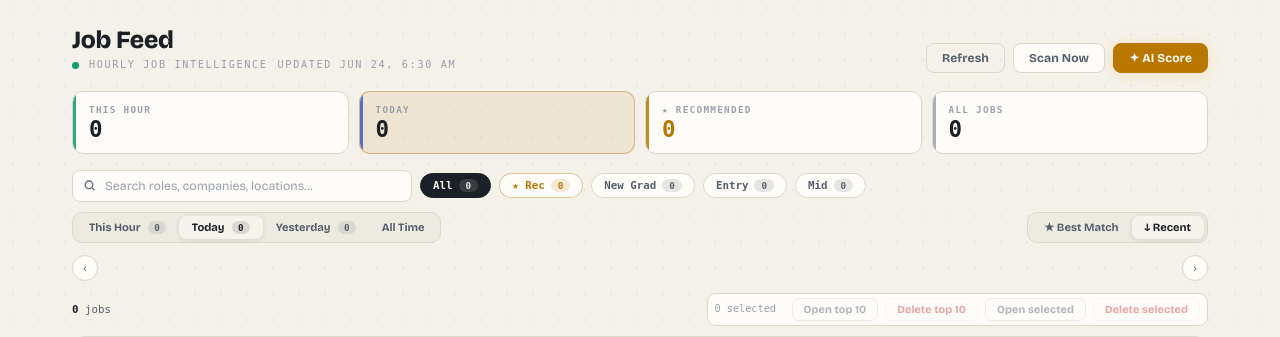
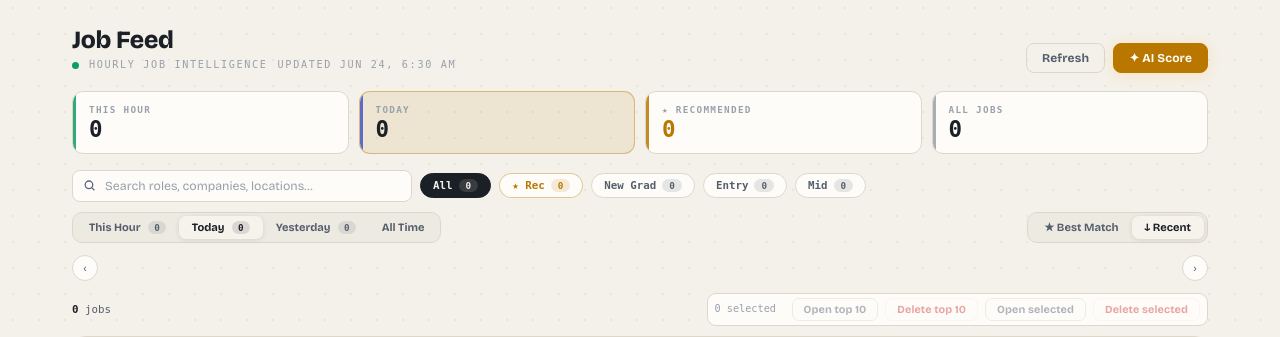
Before and after one commit to kiiriis/JobFlow, a Flask app: page /linkedin in a window 1280 px wide. Shown: the part 57-394 px from the top of the page. Run offline with Flask 3, Linux system fonts and the light colour scheme; some libraries are stand-ins or nearby versions; some web fonts are replaced.

Commit message:
web: remove Scan Now button from job feed
Remove the manual "Scan Now" button and its scanNow()/pollScanStatus()
JavaScript from the feed. Scanning continues via the GitHub Actions cron.

Co-Authored-By: Claude Opus 4.8 (1M context) <noreply@anthropic.com>

```diff
--- a/jobflow/web/templates/linkedin.html
+++ b/jobflow/web/templates/linkedin.html
@@ -20,10 +20,6 @@
         <div class="feed-actions">
             <button class="btn btn-ghost" id="refresh-btn" onclick="refreshFeed(this)">
                 Refresh
-            </button>
-            <button class="btn" id="scan-btn" onclick="scanNow(this)"
-                {% if scan_running %}disabled{% endif %}>
-                {% if scan_running %}<span class="spinner"></span> Scanning…{% else %}Scan Now{% endif %}
             </button>
             <button class="btn btn-primary" id="ai-score-btn" onclick="openAiModal()">
                 ✦ AI Score
@@ -330,38 +326,6 @@ function refreshFeed(btn) {
         btn.disabled = false;
     });
 }
-
-/* ── Scan ───────────────────────────────── */
-function scanNow(btn) {
-    btn.disabled = true;
-    btn.innerHTML = '<span class="spinner"></span> Scanning…';
-    fetch('/api/scan/trigger', {
-        method: 'POST',
-        headers: {'Content-Type': 'application/x-www-form-urlencoded'},
-        body: 'hours=4&new_only=true'
-    }).then(function() {
-        pollScanStatus(btn);
-    });
-}
-function pollScanStatus(btn) {
-    var poll = setInterval(function() {
-        fetch('/api/scan/status').then(function(r) { return r.json(); }).then(function(state) {
-            if (!state.running) {
-                clearInterval(poll);
-                btn.disabled = false;
-                btn.innerHTML = 'Scan Now';
-                triggerFilter({timeMeta: true});
-                if (state.error) showToast('Scan failed: ' + state.error, 'error');
-                else showToast('Scan complete — ' + (state.relevant || 0) + ' relevant jobs');
-            }
-        }).catch(function() {});
-    }, 3000);
-}
-{% if scan_running %}
-document.addEventListener('DOMContentLoaded', function() {
-    pollScanStatus(document.getElementById('scan-btn'));
-});
-{% endif %}
 
 /* ── Bulk selection ─────────────────────── */
 function displayedJobRows() {
```
